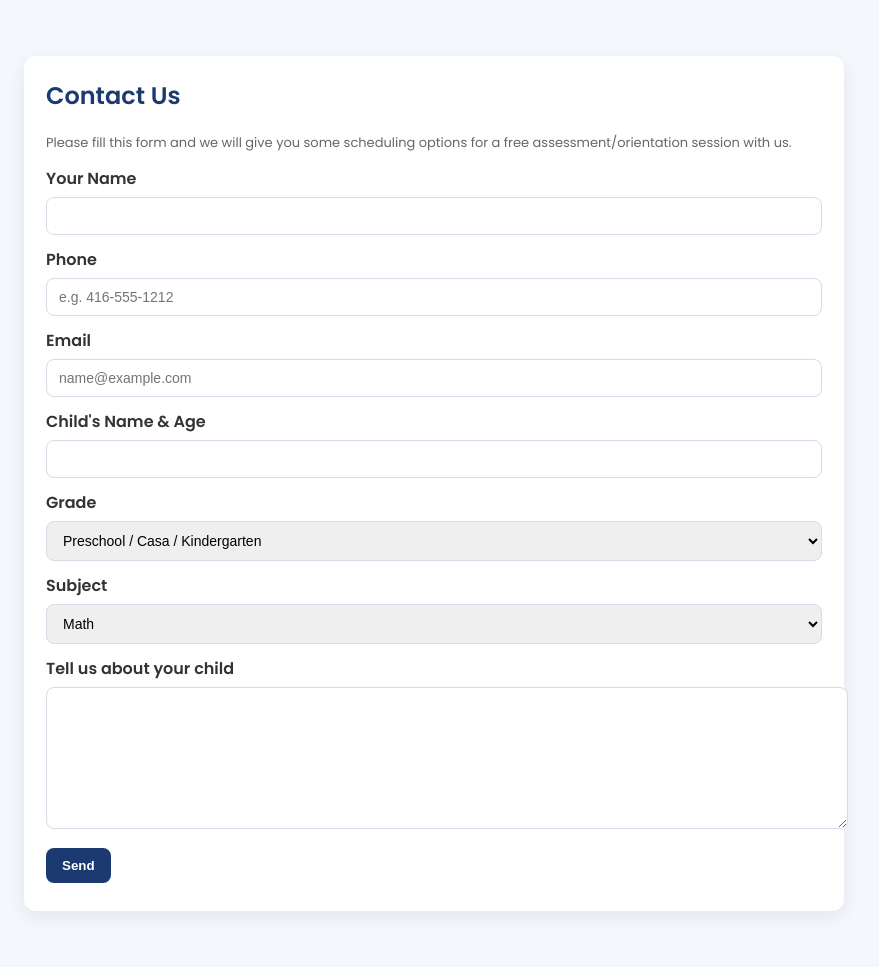
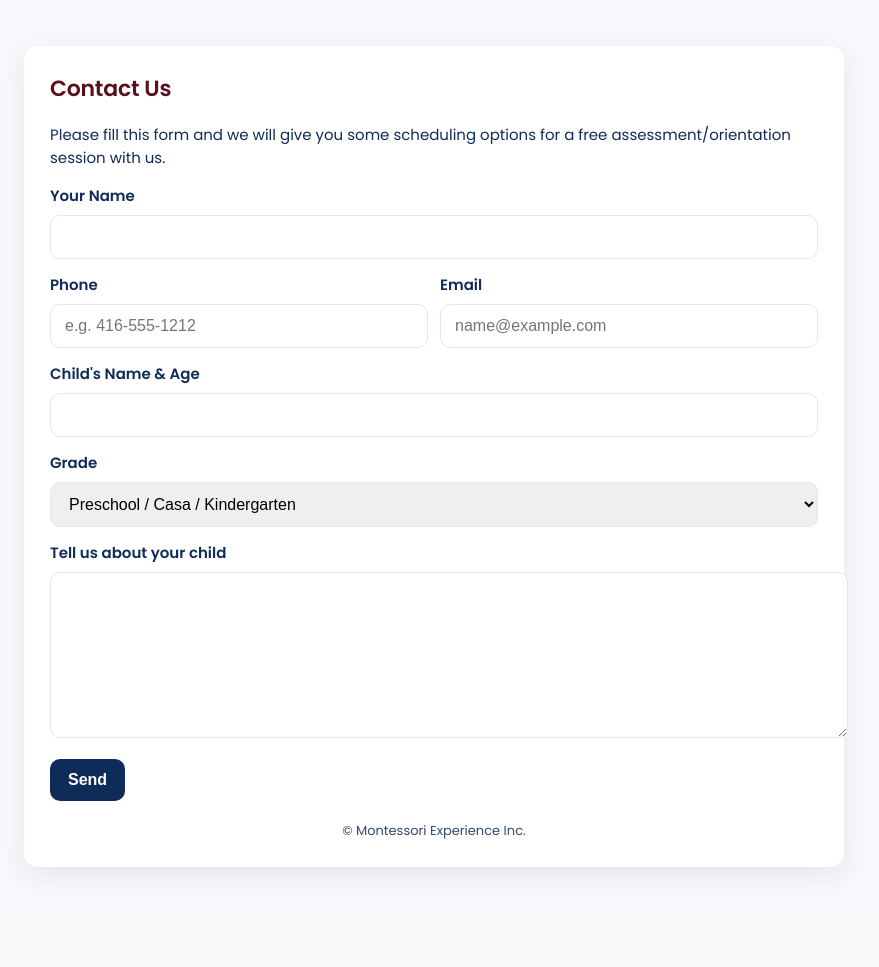
Before and after one commit to mxlinc/mx_app, a Flask app: page /contact in a window 1280 px wide. Shown: the whole page, without its empty margins (206-1085 px from the left). After the commit the page ends 875 px from the top, so only its background shows below. Run offline with Flask 3, Linux system fonts and the light colour scheme; parts of the project's set-up code (start-up, migrations or seed data) failed here and were passed over; some libraries are stand-ins or nearby versions.

Commit message:
twilio 3

```diff
--- a/templates/contact.html
+++ b/templates/contact.html
@@ -5,21 +5,30 @@
     <title>Contact Us - MX Learning</title>
     <link href="https://fonts.googleapis.com/css2?family=Poppins:wght@400;500;600&display=swap" rel="stylesheet">
     <style>
-        body { font-family: 'Poppins', sans-serif; background: #f4f7fb; margin:0; color:#222 }
-        .container { max-width:820px; margin:36px auto; padding:20px }
-        .card { background:#fff; border-radius:12px; box-shadow:0 6px 18px rgba(22,40,80,0.08); padding:22px }
-        h2 { color:#1b3a6f; margin-top:0 }
-        .row { display:flex; gap:12px; margin-bottom:12px }
+        :root{ --maroon:#5a0f1f; --navy:#0f2b59; --bg:#f7f8fb; --text:#122033 }
+        body { font-family: 'Poppins', sans-serif; background: var(--bg); margin:0; color:var(--text); -webkit-font-smoothing:antialiased; font-size:16px }
+        .container { max-width:820px; margin:28px auto; padding:18px }
+        .card { background:#fff; border-radius:14px; box-shadow:0 8px 26px rgba(16,32,56,0.08); padding:26px }
+        h2 { color:var(--maroon); margin-top:0; font-size:22px; letter-spacing:-0.2px }
+        .muted { color:var(--navy); font-size:15px; margin-top:6px }
+        .row { display:flex; gap:12px; margin-bottom:14px }
         .col { flex:1 }
-        .small-input { width:100%; padding:10px 12px; border:1px solid #d6dbe8; border-radius:8px; box-sizing:border-box }
-        label { display:block; font-weight:600; margin-bottom:6px; color:#333 }
-        input[type="text"], textarea, select { width:100%; padding:10px 12px; border:1px solid #d6dbe8; border-radius:8px; font-size:14px }
-        textarea { min-height:120px; resize:vertical }
-        .btn { background:#1b3a6f; color:white; border:none; padding:10px 16px; border-radius:8px; cursor:pointer; font-weight:600 }
-        .muted { color:#666; font-size:13px }
-        .message { margin-top:12px; font-size:14px }
-        .small { font-size:12px; color:#666 }
-        @media (max-width:640px){ .row { flex-direction:column } }
+        label { display:block; font-weight:600; margin-bottom:8px; color:var(--navy); font-size:15px }
+        .small-input { width:100%; padding:12px 14px; border:1px solid #e2e7f0; border-radius:10px; box-sizing:border-box; font-size:16px }
+        input[type="text"], textarea, select { width:100%; padding:12px 14px; border:1px solid #e2e7f0; border-radius:10px; font-size:16px }
+        textarea { min-height:140px; resize:vertical }
+        .btn { background:var(--navy); color:white; border:none; padding:12px 18px; border-radius:10px; cursor:pointer; font-weight:700; font-size:16px }
+        .btn:disabled { opacity:0.6; cursor:default }
+        .message { margin-top:12px; font-size:15px; color:var(--navy) }
+        .small { font-size:13px; color:#6b7280 }
+        .footer { font-size:13px; color:var(--navy); opacity:0.85 }
+        @media (max-width:640px){
+            body { font-size:18px }
+            .container { padding:14px; margin:18px auto }
+            .card { padding:20px }
+            .row { flex-direction:column }
+            .btn { width:100% }
+        }
     </style>
 </head>
 <body>
@@ -41,9 +50,6 @@
                         <label for="phone">Phone</label>
                         <input id="phone" name="phone" type="text" class="small-input" placeholder="e.g. 416-555-1212">
                     </div>
-                </div>
-
-                <div class="row">
                     <div class="col">
                         <label for="email">Email</label>
                         <input id="email" name="email" type="text" class="small-input" placeholder="name@example.com">
@@ -69,16 +75,7 @@
                     </div>
                 </div>
 
-                <div class="row">
-                    <div class="col">
-                        <label for="subject">Subject</label>
-                        <select id="subject" name="subject">
-                            <option>Math</option>
-                            <option>English</option>
-                            <option>Both Math & English</option>
-                        </select>
-                    </div>
-                </div>
+                <!-- Subject removed per design -->
 
                 <div class="row">
                     <div class="col">
@@ -93,6 +90,7 @@
                 </div>
                 <div style="height:6px"></div>
                 <div class="small"></div>
+                <div class="footer" style="text-align:center;margin-top:14px">© Montessori Experience Inc.</div>
             </form>
         </div>
     </div>
@@ -123,7 +121,6 @@
                 email: document.getElementById('email') ? document.getElementById('email').value : '',
                 child_name: document.getElementById('child_name').value,
                 grade: document.getElementById('grade').value,
-                subject: document.getElementById('subject').value,
                 about: document.getElementById('about').value
             };
 
```
